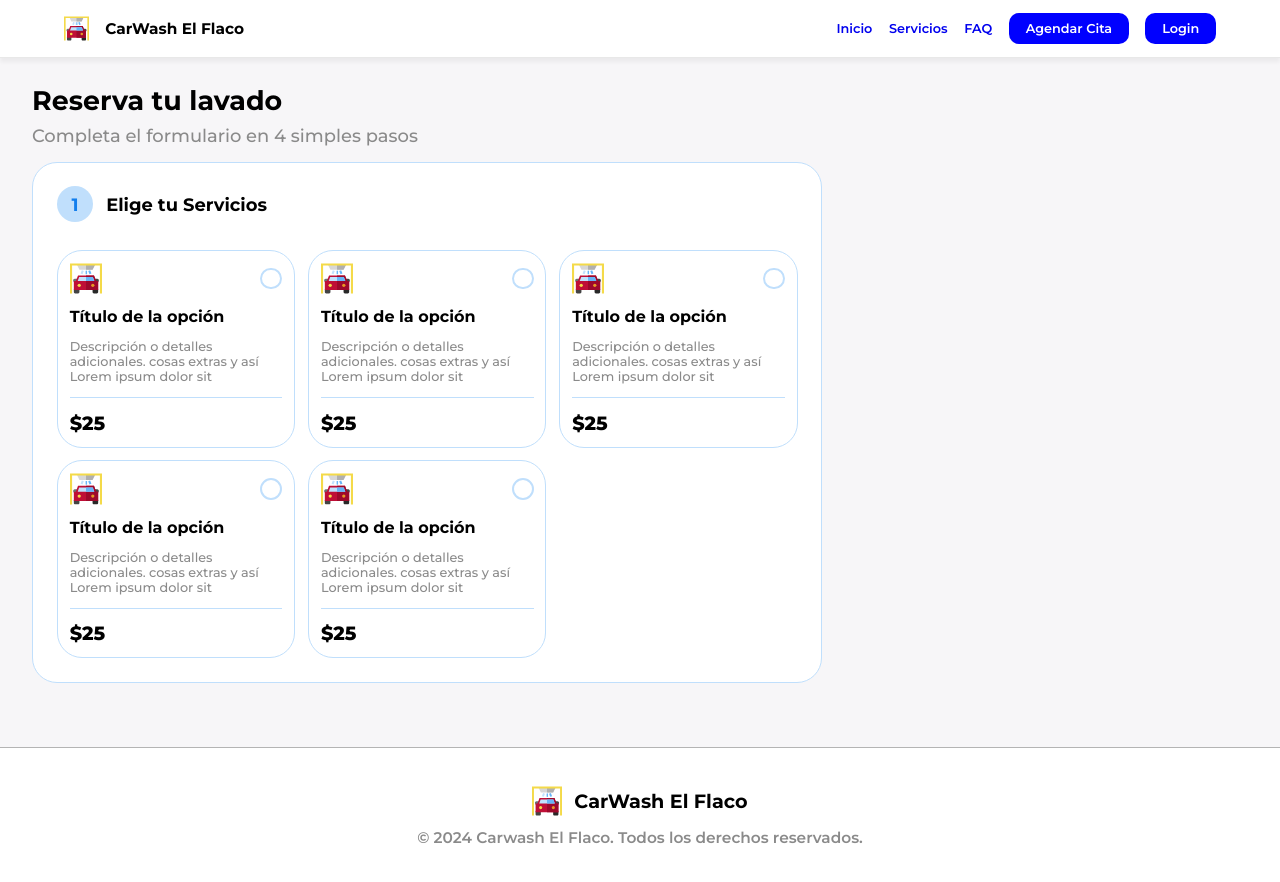
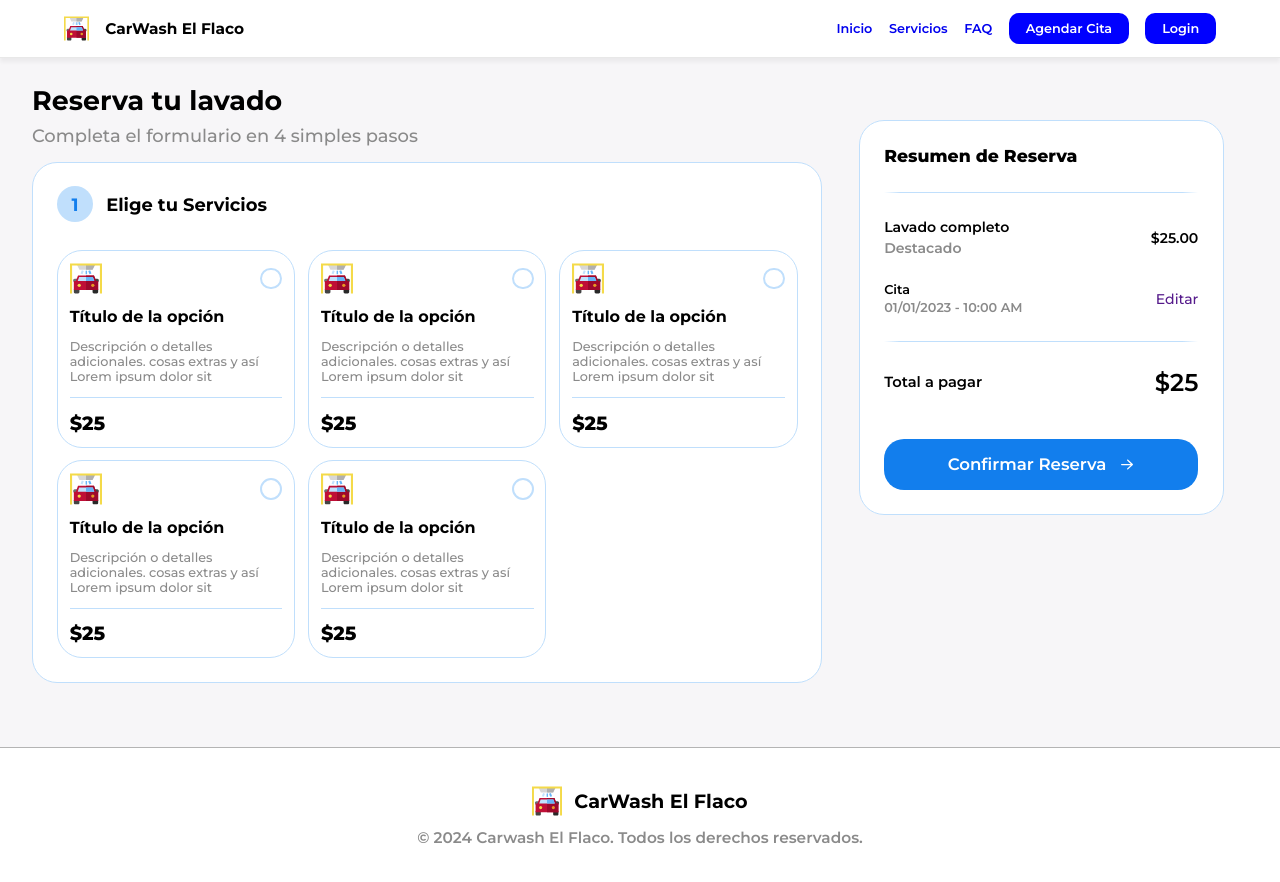
Before and after one commit to Axel030705/carwash_front, a React (Vite) app: page /dates in a window 1280 px wide. Shown: the top 882 px of the page. Built offline with nearby package versions, Linux system fonts and the light colour scheme; a web font is replaced by a local one.

Commit message:
dates-resume

```diff
--- a/src/pages/dates/dates.css
+++ b/src/pages/dates/dates.css
@@ -10,6 +10,11 @@
     height: auto;
     margin: 0 auto;
     margin-top: 2%;
+    display: flex;
+    flex-direction: row;
+    box-sizing: border-box;
+    gap: 3%;
+    align-items: flex-start;
 }
 
 .dates-selection-container{
@@ -184,6 +189,177 @@
 
 
 /* ========================================================================== */
+/* ================================ ORDEN RESUME ================================= */
+/* ========================================================================== */
+
+.dates-resume-container{
+    position: sticky;
+    top: 15%;
+    width: 30%;
+    height: auto;
+    display: flex;
+    flex-direction: column;
+    gap: clamp(.5em, 2vw, 3em);
+    background-color: white;
+    border-width: 1px;
+    border-style: solid;
+    border-color: var(--back-blue);
+    border-radius: 25px;
+    box-sizing: border-box;
+    padding: 2%;
+}
+
+.dates-resume-title{
+    margin: 0;
+    font-family: var(--montserrat);
+    font-weight: 800;
+    font-size: clamp(1rem, 1.35vw, 2.2rem);
+    color: black;
+}
+
+.dates-resume-line{
+    width: 100%;
+    height: 1px;
+        background: linear-gradient(
+        to right,
+        transparent 0%,
+        var(--back-blue) 5%,
+        var(--back-blue) 95%,
+        transparent 100%
+    );
+}
+
+.dates-resume-section1{
+    width: 100%;
+    height: auto;
+    display: flex;
+    flex-direction: row;
+    align-items: center;
+    justify-content: space-between;
+    gap: clamp(.5em, 1vw, 1.5em);
+}
+
+.dates-resume-service-title{
+    margin: 0;
+    font-family: var(--montserrat);
+    font-weight: 600;
+    font-size: clamp(.8rem, 1.1vw, 1.6rem);
+    color: black;
+}
+
+.dates-resume-service-tag{
+    margin: 2% 0 0 0;
+    font-family: var(--montserrat);
+    font-weight: 600;
+    font-size: clamp(.8rem, 1.1vw, 1.3rem);
+    color: var(--subtitle-color);
+}
+
+.dates-resume-price{
+    margin: 0;
+    font-family: var(--montserrat);
+    font-weight: 600;
+    font-size: clamp(.8rem, 1.1vw, 1.6rem);
+    color: black;
+}
+
+.dates-resume-section2{
+    width: 100%;
+    height: auto;
+    display: flex;
+    flex-direction: row;
+    align-items: center;
+    justify-content: space-between;
+    gap: clamp(.5em, 1vw, 1.5em);
+}
+
+.dates-resume-date-title{
+    margin: 0;
+    font-family: var(--montserrat);
+    font-weight: 600;
+    font-size: clamp(.8rem, 1vw, 1.6rem);
+    color: black;
+}
+
+.dates-resume-date{
+    margin: 2% 0 0 0;
+    font-family: var(--montserrat);
+    font-weight: 600;
+    font-size: clamp(.8rem, .9vw, 1.4rem);
+    color: var(--subtitle-color);
+}
+
+.dates-resume-edit{
+    margin: 0;
+    font-family: var(--montserrat);
+    font-weight: 500;
+    font-size: clamp(.8rem, 1.1vw, 1.5rem);
+    cursor: pointer;
+}
+
+.dates-resume-edit:hover{
+    text-shadow: 0 0 5px var(--back-blue);
+}
+
+
+.dates-resume-total{
+    width: 100%;
+    height: auto;
+    display: flex;
+    flex-direction: row;
+    align-items: center;
+    justify-content: space-between;
+    gap: clamp(.5em, 1vw, 1.5em);
+}
+
+.dates-resume-total-title{
+    margin: 0;
+    font-family: var(--montserrat);
+    font-weight: 600;
+    font-size: clamp(.8rem, 1.15vw, 1.8rem);
+    color: black;
+}
+
+.dates-resume-total-price{
+    margin: 0;
+    font-family: var(--montserrat);
+    font-weight: 600;
+    font-size: clamp(.8rem, 1.9vw, 2.5rem);
+    color: black;
+}
+
+
+.dates-resume-button{
+    margin-top: 5%;
+    width: 100%;
+    height: auto;
+    display: flex;
+    flex-direction: row;
+    align-items: center;
+    justify-content: center;
+    gap: clamp(.5em, 1vw, 1.5em);
+    background-color: var(--back-blue-dark);
+    font-size: clamp(.8rem, 1.3vw, 1.9rem);
+    font-family: var(--montserrat);
+    font-weight: 600;
+    color: white;
+    border-radius: 20px;
+    padding: 5% 0;
+    cursor: pointer;
+}
+
+.dates-resume-button-icon{
+    width: 5%;
+    height: auto;
+    filter: invert(1);
+}
+
+.dates-resume-button:hover{
+    background-color: var(--back-blue-darker);
+}
+
+
+/* ========================================================================== */
 /* ================================ CALENDAR ================================= */
 /* ========================================================================== */
 
--- a/src/pages/dates/dates.jsx
+++ b/src/pages/dates/dates.jsx
@@ -3,6 +3,7 @@ import React from 'react'
 // personal imports
 import './dates.css'
 import carwash from '@/assets/navbar/carwash.svg'
+import datearrow from '@/assets/dates/arrow-right.svg'
 
 export default function dates() {
   return (
@@ -21,7 +22,7 @@ export default function dates() {
                         {Array.from({ length: 5 }).map((_, index) => (
                             <label key={index} className="dates-services-option">
                             <div className="dates-services-opcion-section1">
-                                <img src={carwash} alt="" className="dates-services-icon" />
+                                <img src={carwash} alt="" loading="lazy" className="dates-services-icon" />
                                 <input
                                 type="radio"
                                 name="service"
@@ -44,7 +45,31 @@ export default function dates() {
 
             </div>
             <div className='dates-resume-container'>
-
+                <h3 className='dates-resume-title'>Resumen de Reserva</h3>
+                <div className='dates-resume-line'></div>
+                <div className='dates-resume-section1'>
+                    <div className='dates-resume-service-container'>
+                        <p className='dates-resume-service-title'>Lavado completo</p>
+                        <p className='dates-resume-service-tag'>Destacado</p>
+                    </div>
+                    <p className='dates-resume-price'>$25.00</p>
+                </div>
+                <div className='dates-resume-section2'>
+                    <div className='dates-resume-date-container'>
+                        <p className='dates-resume-date-title'>Cita</p>
+                        <p className='dates-resume-date'>01/01/2023 - 10:00 AM</p>
+                    </div>
+                    <a href="" className='dates-resume-edit'>Editar</a>
+                </div>
+                <div className='dates-resume-line'></div>
+                <div className='dates-resume-total'>
+                    <p className='dates-resume-total-title'>Total a pagar</p>
+                    <p className='dates-resume-total-price'>$25</p>
+                </div>
+                <button className='dates-resume-button'>
+                    Confirmar Reserva
+                    <img src={datearrow} alt="" loading='lazy' className='dates-resume-button-icon'/>
+                </button>
             </div>
         </div>
     </section>
```
Also changed, not shown: src/assets/dates/arrow-right.svg (added).
